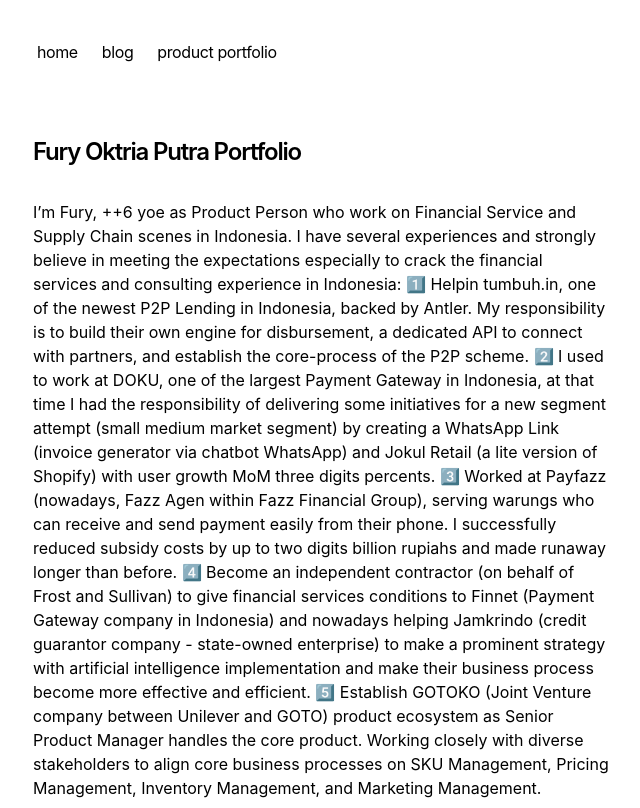
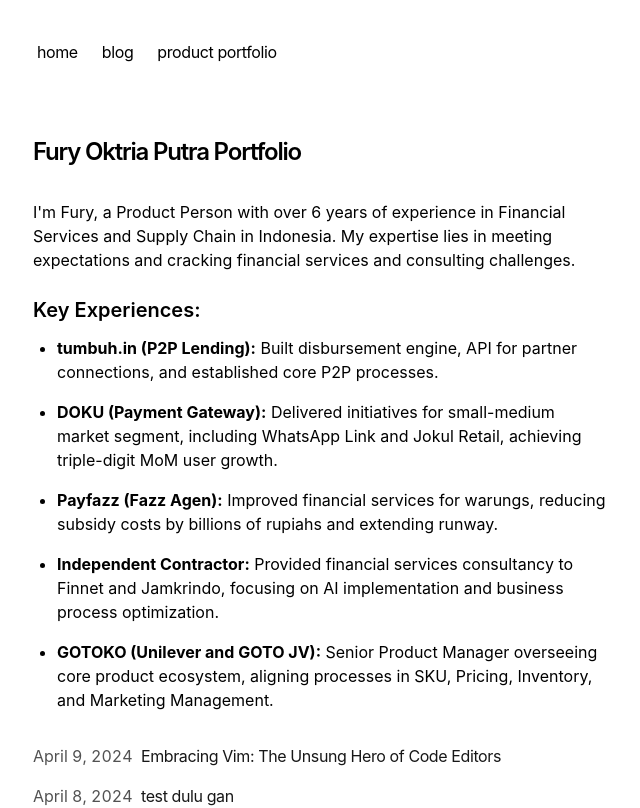
Before and after one commit to furyoktria/fury-web-portfolio, a Next.js app: page / in a window 1280 px wide. Shown: the top 808 px of the page, without its empty margins (319-959 px from the left). Built offline with nearby package versions, Linux system fonts and the light colour scheme.

Commit message:
update page post

```diff
--- a/app/page.tsx
+++ b/app/page.tsx
@@ -6,19 +6,29 @@
       <h1 className="mb-8 text-2xl font-semibold tracking-tighter">
         Fury Oktria Putra Portfolio
       </h1>
-      <p className="mb-4">
-        {`I’m Fury, ++6 yoe as Product Person who work on Financial Service and Supply Chain scenes in Indonesia. I have several experiences and strongly believe in meeting the expectations especially to crack the financial services and consulting experience in Indonesia:
-
-1️⃣ Helpin tumbuh.in, one of the newest P2P Lending in Indonesia, backed by Antler. My responsibility is to build their own engine for disbursement, a dedicated API to connect with partners, and establish the core-process of the P2P scheme.
-
-2️⃣ I used to work at DOKU, one of the largest Payment Gateway in Indonesia, at that time I had the responsibility of delivering some initiatives for a new segment attempt (small medium market segment) by creating a WhatsApp Link (invoice generator via chatbot WhatsApp) and Jokul Retail (a lite version of Shopify) with user growth MoM three digits percents.
-
-3️⃣ Worked at Payfazz (nowadays, Fazz Agen within Fazz Financial Group), serving warungs who can receive and send payment easily from their phone. I successfully reduced subsidy costs by up to two digits billion rupiahs and made runaway longer than before.
-
-4️⃣ Become an independent contractor (on behalf of Frost and Sullivan) to give financial services conditions to Finnet (Payment Gateway company in Indonesia) and nowadays helping Jamkrindo (credit guarantor company - state-owned enterprise) to make a prominent strategy with artificial intelligence implementation and make their business process become more effective and efficient.
-
-5️⃣ Establish GOTOKO (Joint Venture company between Unilever and GOTO) product ecosystem as Senior Product Manager handles the core product. Working closely with diverse stakeholders to align core business processes on SKU Management, Pricing Management, Inventory Management, and Marketing Management.`}
-      </p>
+      <div className="mb-8">
+        <p className="mb-4">
+          I'm Fury, a Product Person with over 6 years of experience in Financial Services and Supply Chain in Indonesia. My expertise lies in meeting expectations and cracking financial services and consulting challenges.
+        </p>
+        <h2 className="text-xl font-semibold mt-6 mb-3">Key Experiences:</h2>
+        <ul className="list-disc pl-6 space-y-4">
+          <li>
+            <strong>tumbuh.in (P2P Lending):</strong> Built disbursement engine, API for partner connections, and established core P2P processes.
+          </li>
+          <li>
+            <strong>DOKU (Payment Gateway):</strong> Delivered initiatives for small-medium market segment, including WhatsApp Link and Jokul Retail, achieving triple-digit MoM user growth.
+          </li>
+          <li>
+            <strong>Payfazz (Fazz Agen):</strong> Improved financial services for warungs, reducing subsidy costs by billions of rupiahs and extending runway.
+          </li>
+          <li>
+            <strong>Independent Contractor:</strong> Provided financial services consultancy to Finnet and Jamkrindo, focusing on AI implementation and business process optimization.
+          </li>
+          <li>
+            <strong>GOTOKO (Unilever and GOTO JV):</strong> Senior Product Manager overseeing core product ecosystem, aligning processes in SKU, Pricing, Inventory, and Marketing Management.
+          </li>
+        </ul>
+      </div>
       <div className="my-8">
         <BlogPosts />
       </div>
```
